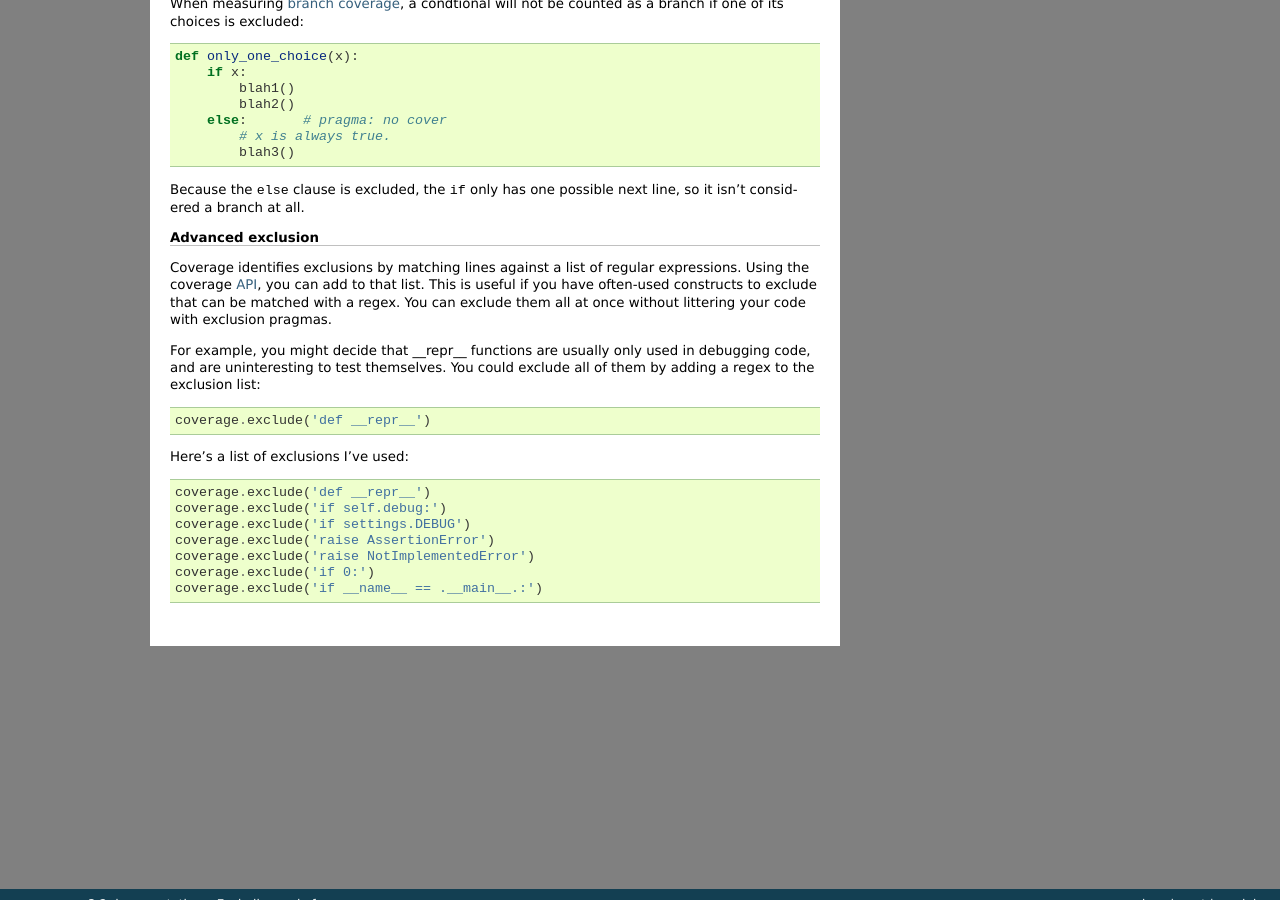
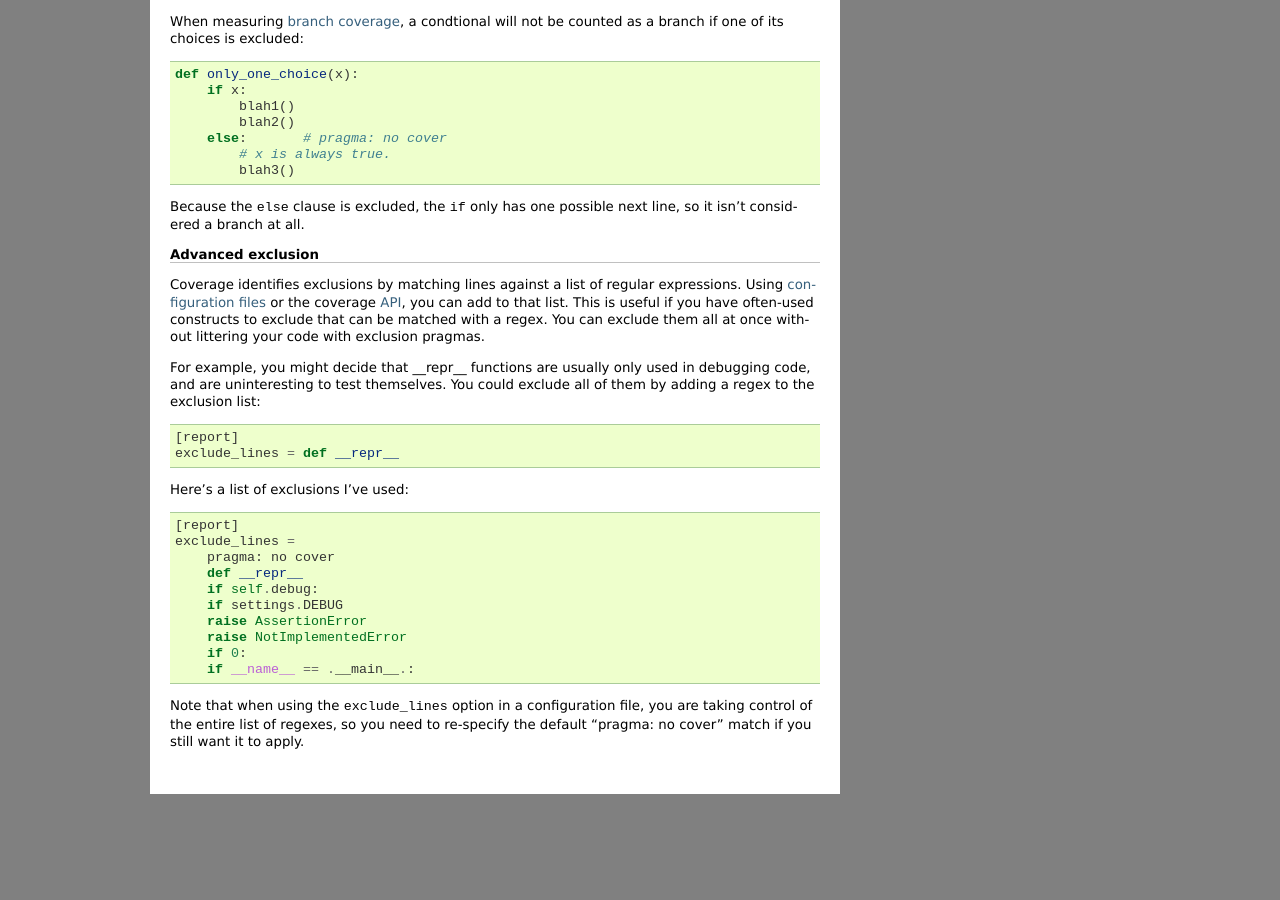
Before and after one commit to nedbat/coveragepy, a Sphinx documentation site: the page built from doc/excluding.rst, in a window 1280 px wide and 900 px high, scrolled down 648 px. Built offline with Sphinx 7.4.7, drawn with Linux system fonts in a browser that asks for light colours; some of the changed text lies outside the part shown.

```diff
--- a/doc/branch.rst
+++ b/doc/branch.rst
@@ -5,6 +5,9 @@ Branch coverage measurement
 ===========================
 
 :history: 20091127T201300, new for version 3.2
+
+.. highlight:: python
+   :linenothreshold: 5
 
 
 Coverage.py now supports branch coverage measurement.  Where a line in your
--- a/doc/excluding.rst
+++ b/doc/excluding.rst
@@ -61,23 +63,31 @@ Advanced exclusion
 ------------------
 
 Coverage identifies exclusions by matching lines against a list of regular
-expressions.  Using the coverage :ref:`API <api>`, you can add to that list.
-This is useful if you have often-used constructs to exclude that can be matched
-with a regex. You can exclude them all at once without littering your code with
-exclusion pragmas.
+expressions. Using :ref:`configuration files <config>` or the coverage
+:ref:`API <api>`, you can add to that list. This is useful if you have
+often-used constructs to exclude that can be matched with a regex. You can
+exclude them all at once without littering your code with exclusion pragmas.
 
 For example, you might decide that __repr__ functions are usually only used
 in debugging code, and are uninteresting to test themselves.  You could exclude
 all of them by adding a regex to the exclusion list::
 
-    coverage.exclude('def __repr__')
+    [report]
+    exclude_lines = def __repr__
 
 Here's a list of exclusions I've used::
 
-    coverage.exclude('def __repr__')
-    coverage.exclude('if self.debug:')
-    coverage.exclude('if settings.DEBUG')
-    coverage.exclude('raise AssertionError')
-    coverage.exclude('raise NotImplementedError')
-    coverage.exclude('if 0:')
-    coverage.exclude('if __name__ == .__main__.:')
+    [report]
+    exclude_lines =
+        pragma: no cover
+        def __repr__
+        if self.debug:
+        if settings.DEBUG
+        raise AssertionError
+        raise NotImplementedError
+        if 0:
+        if __name__ == .__main__.:
+
+Note that when using the ``exclude_lines`` option in a configuration file, you
+are taking control of the entire list of regexes, so you need to re-specify the
+default "pragma: no cover" match if you still want it to apply.
--- a/doc/index.rst
+++ b/doc/index.rst
@@ -108,6 +108,7 @@ More information
     api
     excluding
     branch
+    subprocess
     faq
     changes
 
```
Also changed, not shown: other parts of doc/excluding.rst (+2 -0 lines), doc/config.rst (+54 -13 lines), doc/subprocess.rst (added, +47 -0 lines).
